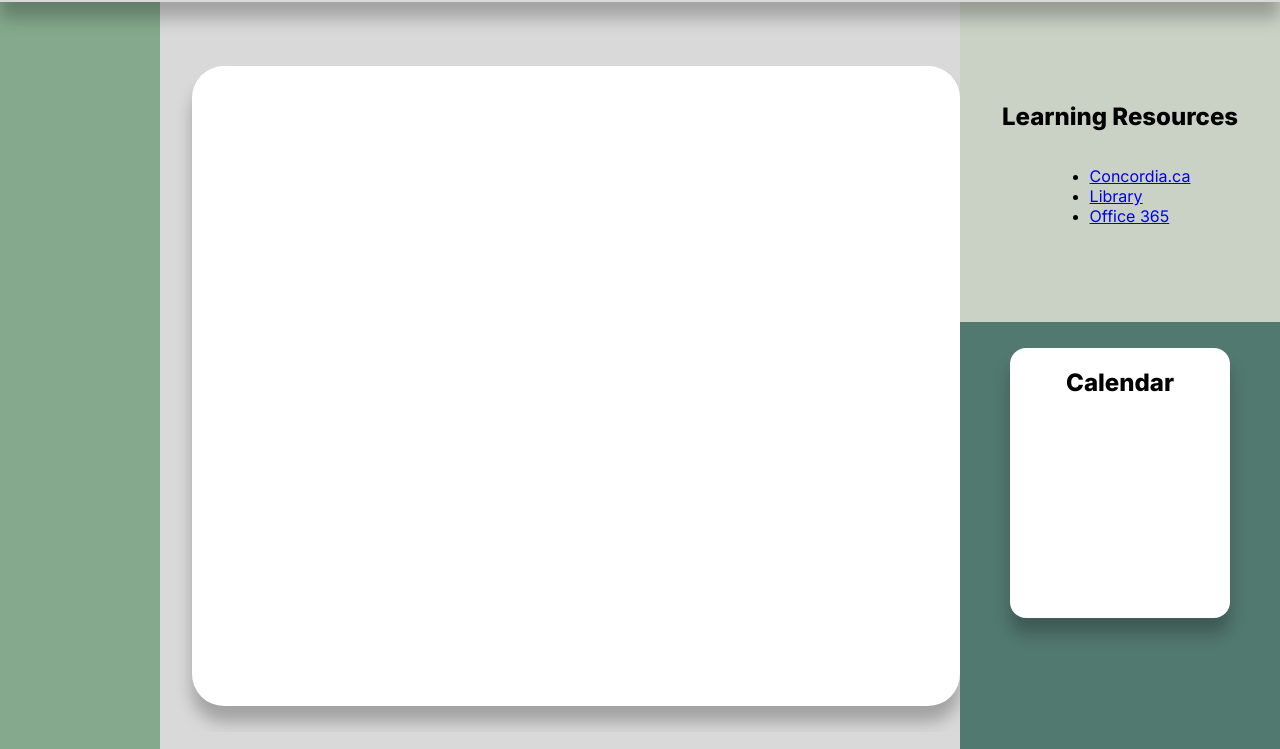
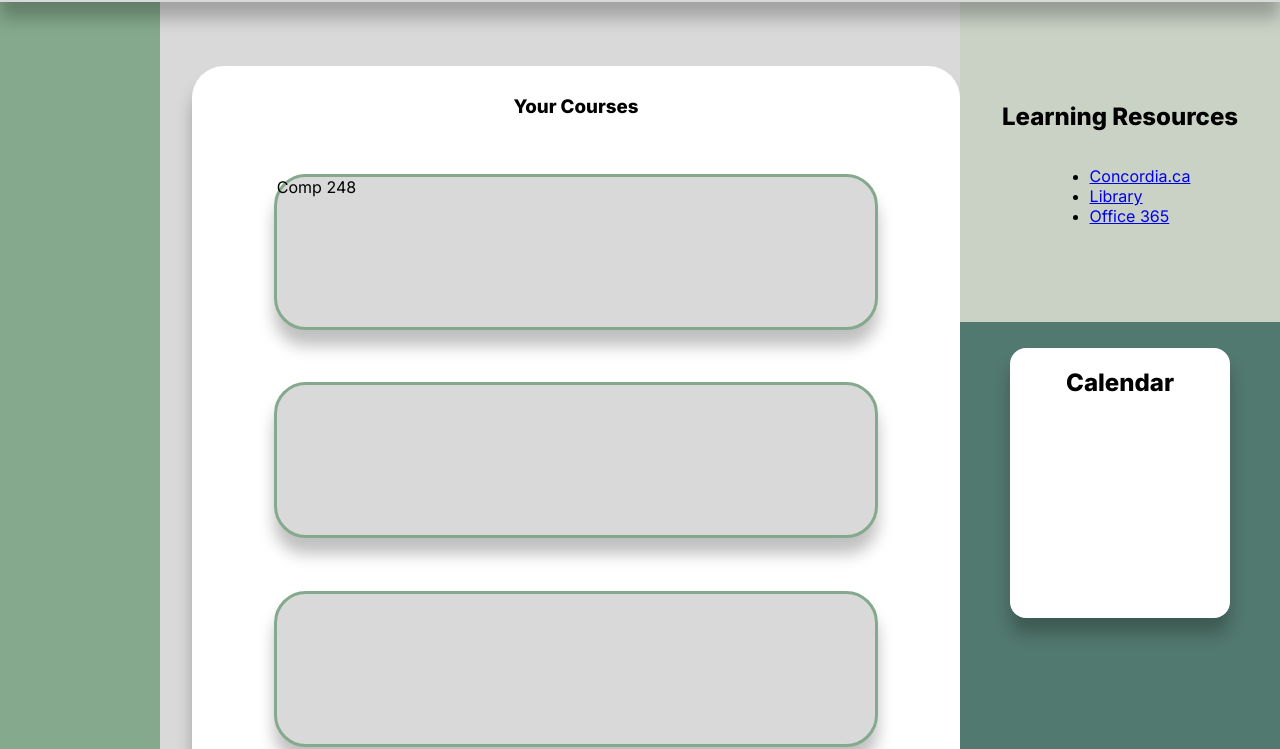
Before and after one commit to jeremilev/Soen287-project, a plain HTML site: page teacher-dashboard.html in a window 1280 px wide. Shown: the part 78-827 px from the top of the page. Drawn offline with nearby package versions, Linux system fonts and the light colour scheme.

Commit message:
Added Course Containers to Main Panel

```diff
--- a/teacher-dashboard.css
+++ b/teacher-dashboard.css
@@ -119,15 +119,32 @@ body {
     flex-direction: column;
     background-color:white;
     justify-content: center;
+    align-items: center;
+
     width: auto;
     height: auto;
-    padding-top: 50%;
+    padding: 10px;
     margin-top: 5%;
     margin-left: 15%;
     margin-right:25%;
     margin-bottom: 2%;
     box-shadow: 0px 16px 16px rgba(0, 0, 0, 0.25);
     border-radius: 2em;
+    }
+
+    .mp_course{
+    background-color: #D9D9D9;
+    border:#84A98C;
+    border-style:solid;
+      width: 80%;
+      height: 150px;
+      margin-top: 5%;
+      margin-left: 15%;
+      margin-right:15%;
+      margin-bottom: 2%;
+      border-radius: 2em;
+    box-shadow: 0px 16px 16px rgba(0, 0, 0, 0.25);
+
     }
 
 /* Symbols and Icons */
--- a/teacher-dashboard.html
+++ b/teacher-dashboard.html
@@ -57,12 +57,18 @@
       </div>
 
       <div class="main_panel">
+        <div><h3>Your Courses</h3></div>
+        <div class = "mp_course">
+          <div>Comp 248</div>
+        </div>
+
+        <div class = "mp_course"></div>
+
+        <div class = "mp_course"></div>
+
+        <div class = "mp_course"></div>
       </div>
 
-
-
-
-	<script src="index.js"></script>
   </body>
 
 
```
